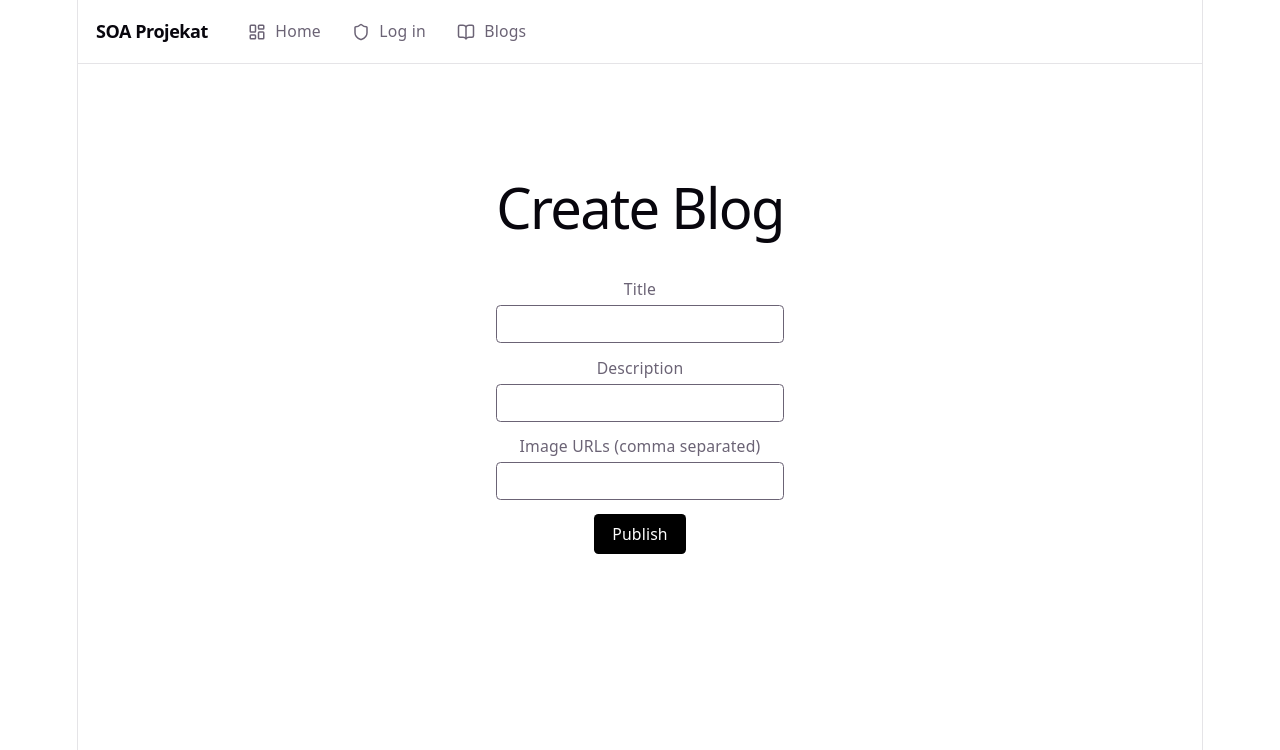
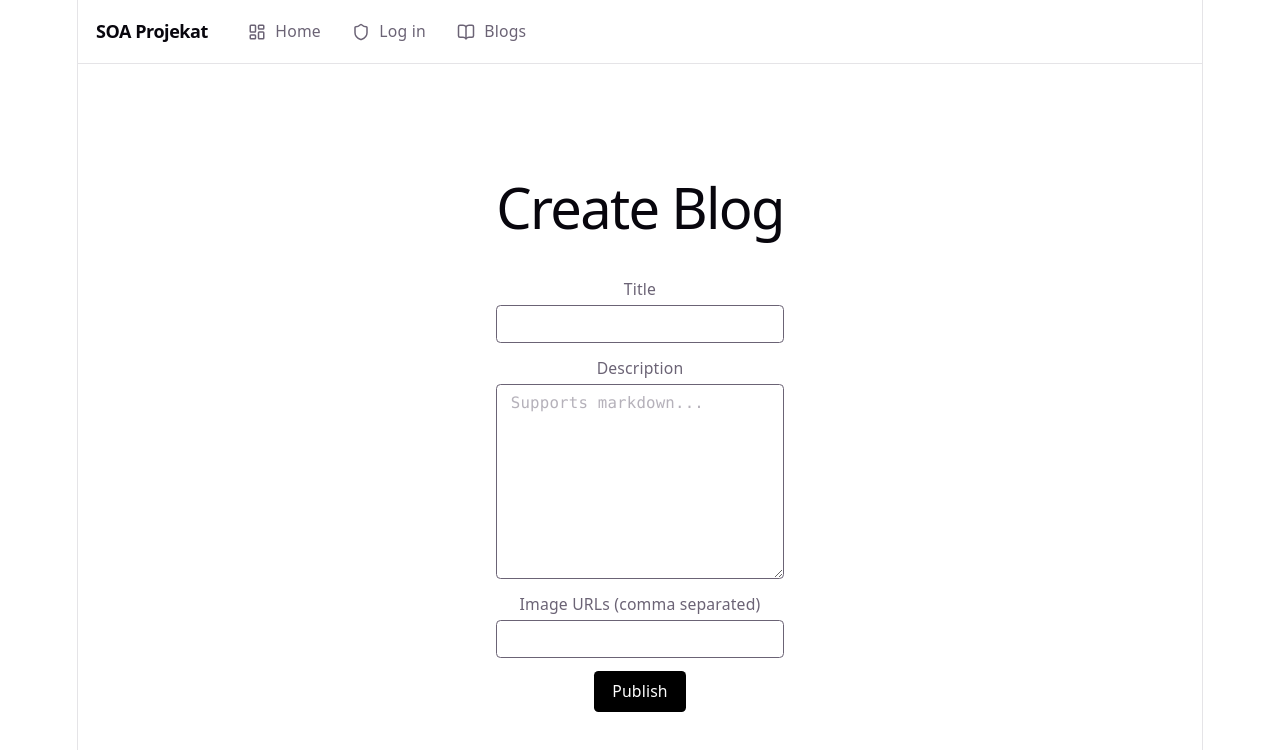
Before and after one commit to K-atarinaVujovic/Tourism-App-Microservices, a React (Vite) app in the folder Frontend/: page /blogs/create in a window 1280 px wide. Shown: the top 750 px of the page. Built offline with nearby package versions, Linux system fonts and the light colour scheme; no server answers.

Commit message:
feat: Markdown

```diff
--- a/Frontend/package.json
+++ b/Frontend/package.json
@@ -14,6 +14,7 @@
     "@radix-ui/react-label": "^2.1.8",
     "@radix-ui/react-navigation-menu": "^1.2.14",
     "@radix-ui/react-slot": "^1.2.4",
+    "@tailwindcss/typography": "^0.5.19",
     "@tanstack/react-query": "^5.100.6",
     "@zxcvbn-ts/core": "^3.0.4",
     "@zxcvbn-ts/language-common": "^3.0.4",
@@ -26,6 +27,7 @@
     "react": "^19.2.5",
     "react-dom": "^19.2.5",
     "react-hook-form": "^7.76.0",
+    "react-markdown": "^10.1.0",
     "react-router": "^7.14.2",
     "tailwind-merge": "^3.5.0",
     "zod": "^4.4.3",
--- a/Frontend/src/features/blog/components/BlogHeader.tsx
+++ b/Frontend/src/features/blog/components/BlogHeader.tsx
@@ -1,3 +1,5 @@
+import ReactMarkdown from "react-markdown";
+
 interface BlogHeaderProps {
   title: string;
   description: string;
@@ -8,7 +10,9 @@ export default function BlogHeader({ title, description }: BlogHeaderProps) {
     <div className="space-y-2">
       <h1 className="text-xl font-semibold text-center">Blog</h1>
       <h2 className="text-lg font-medium">{title}</h2>
-      <p className="text-sm">{description}</p>
+      <div className="text-sm prose prose-sm max-w-none">
+        <ReactMarkdown>{description}</ReactMarkdown>
+      </div>
     </div>
   );
 }
--- a/Frontend/src/index.css
+++ b/Frontend/src/index.css
@@ -1,4 +1,5 @@
 @import "tailwindcss";
+@plugin "@tailwindcss/typography";
 
 @theme inline {
   --color-primary: var(--primary);
--- a/Frontend/src/pages/CreateBlogPage.tsx
+++ b/Frontend/src/pages/CreateBlogPage.tsx
@@ -31,17 +31,29 @@ export default function CreateBlogPage() {
     <div className="max-w-lg mx-auto mt-10 p-6 space-y-4">
       <h1 className="text-xl font-semibold text-center">Create Blog</h1>
       <form onSubmit={handleSubmit(onSubmit)} className="space-y-3">
-        {(["title", "description"] as const).map((field) => (
-          <div key={field} className="flex flex-col gap-1">
-            <label className="text-sm font-medium capitalize">{field}</label>
-            <input {...register(field)} className="border rounded px-3 py-1.5 text-sm" />
-            {errors[field] && <span className="text-xs text-red-500">{errors[field]?.message}</span>}
-          </div>
-        ))}
+
+        <div className="flex flex-col gap-1">
+          <label className="text-sm font-medium">Title</label>
+          <input {...register("title")} className="border rounded px-3 py-1.5 text-sm" />
+          {errors.title && <span className="text-xs text-red-500">{errors.title.message}</span>}
+        </div>
+
+        <div className="flex flex-col gap-1">
+          <label className="text-sm font-medium">Description</label>
+          <textarea
+            {...register("description")}
+            rows={8}
+            placeholder="Supports markdown..."
+            className="border rounded px-3 py-1.5 text-sm w-full font-mono"
+          />
+          {errors.description && <span className="text-xs text-red-500">{errors.description.message}</span>}
+        </div>
+
         <div className="flex flex-col gap-1">
           <label className="text-sm font-medium">Image URLs (comma separated)</label>
           <input {...register("imageUrls")} className="border rounded px-3 py-1.5 text-sm" />
         </div>
+
         <button
           type="submit"
           disabled={isPending}
```
Also changed, not shown: 1 other file (tests, documents, lock files or other folders).
